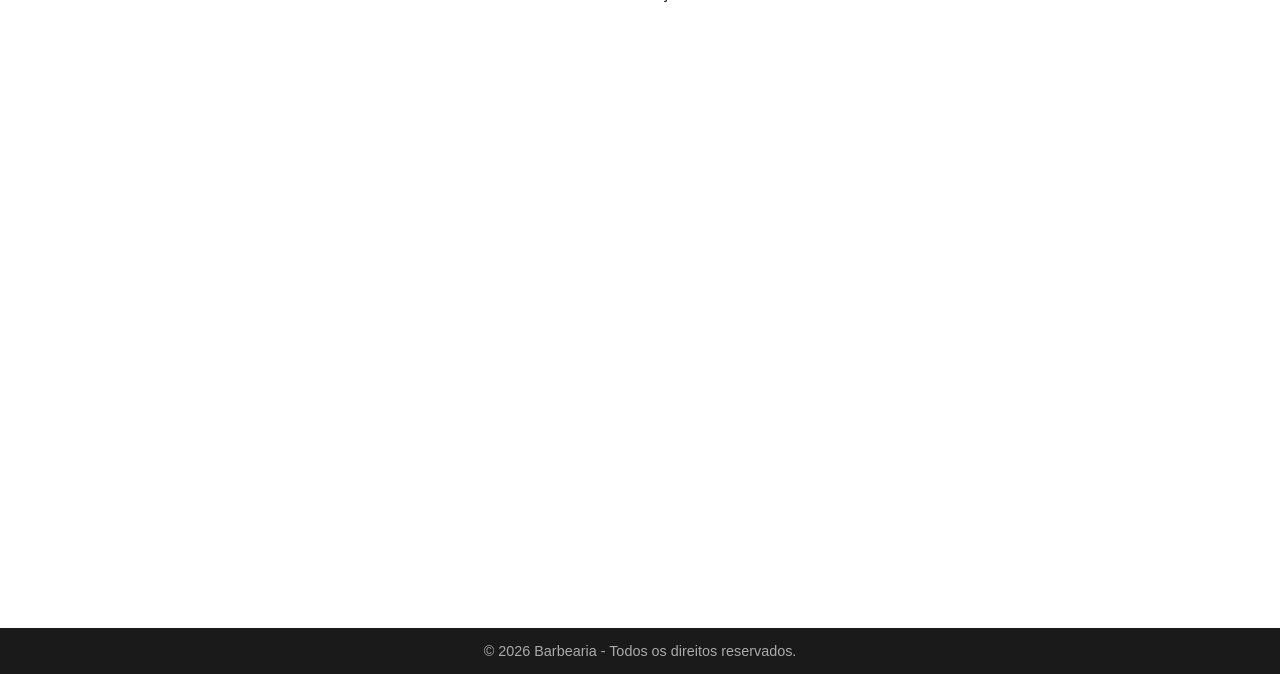
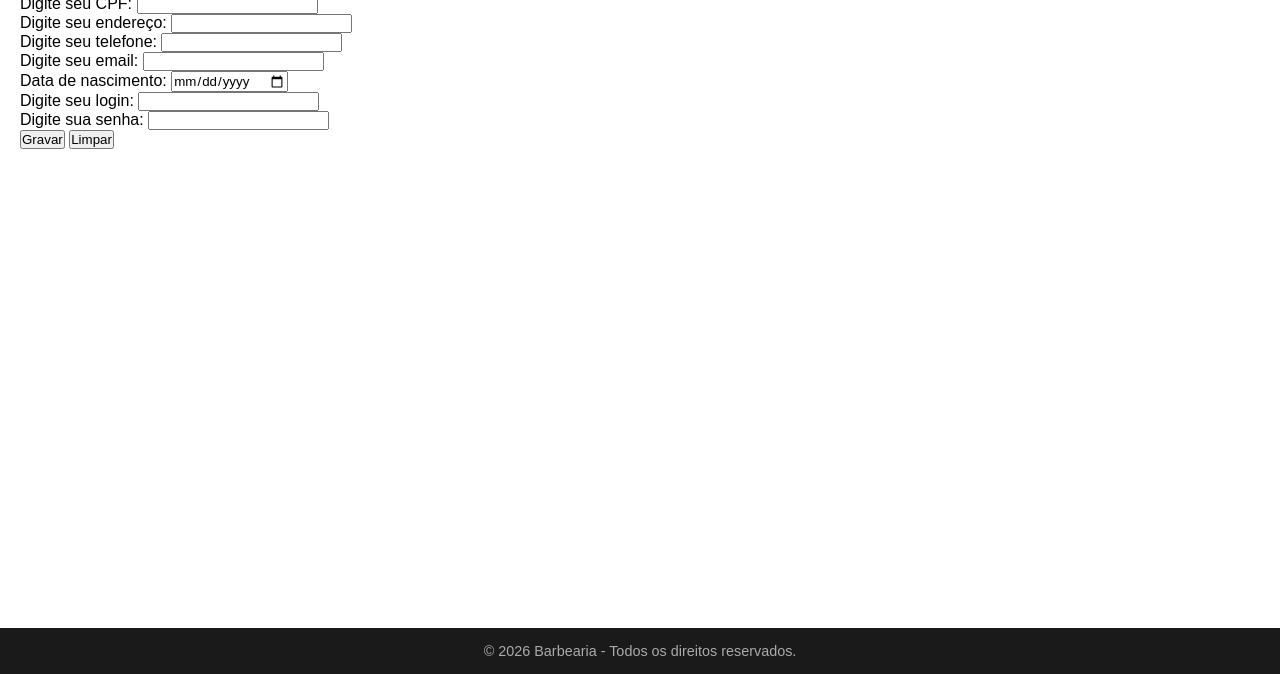
Before and after one commit to DevDocenteRafael/Projeto_html_css_Javascript, a plain HTML site: page html/contato.html in a window 1280 px wide. Shown: the part 143-817 px from the top of the page. Drawn offline with Linux system fonts and the light colour scheme.

Commit message:
formulario

```diff
--- a/html/contato.html
+++ b/html/contato.html
@@ -1,11 +1,13 @@
 <!DOCTYPE html>
 <html lang="en">
+
 <head>
     <meta charset="UTF-8">
     <meta name="viewport" content="width=device-width, initial-scale=1.0">
     <title>Contato</title>
     <link rel="stylesheet" href="../css/style.css">
 </head>
+
 <body>
 
 
@@ -33,10 +35,103 @@
 
     <!-- MAIN: Conteúdo principal da página -->
     <main>
-        <!-- DIV: Usada como container do conteúdo principal -->
-        <div class="main-container">
-            <h1>Contato</h1>
-            <p>Em construção...</p>
+        <!-- Caixa branca principal que guarda todo o conteúdo do formulário -->
+        <div class="cartao">
+
+            <!-- Bloco separado para o título principal -->
+            <div class="titulo">
+                <!-- Título de nível 2 centralizado -->
+                <h2>Cadastro de Paciente</h2>
+                <!-- Fim do bloco do título -->
+            </div>
+
+            <!-- Tag principal de formulário que junta os campos -->
+            <form>
+
+                <!-- Bloco para agrupar o rótulo e a caixa do campo Nome -->
+                <div class="campo">
+                    <!-- Texto explicativo sobre o campo Nome -->
+                    <label for="nome">Digite seu nome:</label>
+                    <!-- Caixa de digitação de texto simples para o Nome -->
+                    <input type="text" id="nome" name="nome">
+                    <!-- Fim do bloco do campo Nome -->
+                </div>
+
+                <!-- Bloco para agrupar o rótulo e a caixa do campo CPF -->
+                <div class="campo">
+                    <!-- Texto explicativo sobre o campo CPF -->
+                    <label for="cpf">Digite seu CPF:</label>
+                    <!-- Caixa de digitação de texto simples para o CPF -->
+                    <input type="text" id="cpf" name="cpf">
+                    <!-- Fim do bloco do campo CPF -->
+                </div>
+
+                <!-- Bloco para agrupar o rótulo e a caixa do campo Endereço -->
+                <div class="campo">
+                    <!-- Texto explicativo sobre o campo Endereço -->
+                    <label for="endereco">Digite seu endereço:</label>
+                    <!-- Caixa de digitação de texto simples para o Endereço -->
+                    <input type="text" id="endereco" name="endereco">
+                    <!-- Fim do bloco do campo Endereço -->
+                </div>
+
+                <!-- Bloco para agrupar o rótulo e a caixa do campo Telefone -->
+                <div class="campo">
+                    <!-- Texto explicativo sobre o campo Telefone -->
+                    <label for="telefone">Digite seu telefone:</label>
+                    <!-- Caixa de digitação específica para números de Telefone -->
+                    <input type="tel" id="telefone" name="telefone">
+                    <!-- Fim do bloco do campo Telefone -->
+                </div>
+
+                <!-- Bloco para agrupar o rótulo e a caixa do campo Email -->
+                <div class="campo">
+                    <!-- Texto explicativo sobre o campo Email -->
+                    <label for="email">Digite seu email:</label>
+                    <!-- Caixa de digitação específica para endereços de Email -->
+                    <input type="email" id="email" name="email">
+                    <!-- Fim do bloco do campo Email -->
+                </div>
+
+                <!-- Bloco para agrupar o rótulo e a caixa do campo Data de Nascimento -->
+                <div class="campo">
+                    <!-- Texto explicativo sobre o campo Data de Nascimento -->
+                    <label for="nascimento">Data de nascimento:</label>
+                    <!-- Caixa com seletor nativo de Calendário/Data -->
+                    <input type="date" id="nascimento" name="nascimento">
+                    <!-- Fim do bloco do campo Data de Nascimento -->
+                </div>
+
+                <!-- Bloco para agrupar o rótulo e a caixa do campo Login -->
+                <div class="campo">
+                    <!-- Texto explicativo sobre o campo Login -->
+                    <label for="login">Digite seu login:</label>
+                    <!-- Caixa de digitação de texto simples para o Login -->
+                    <input type="text" id="login" name="login">
+                    <!-- Fim do bloco do campo Login -->
+                </div>
+
+                <!-- Bloco para agrupar o rótulo e a caixa do campo Senha -->
+                <div class="campo">
+                    <!-- Texto explicativo sobre o campo Senha -->
+                    <label for="senha">Digite sua senha:</label>
+                    <!-- Caixa de digitação com caracteres ocultos (asteriscos/pontos) -->
+                    <input type="password" id="senha" name="senha">
+                    <!-- Fim do bloco do campo Senha -->
+                </div>
+
+                <!-- Bloco que segura e posiciona os dois botões juntos -->
+                <div class="botoes">
+                    <!-- Botão para enviar/salvar o formulário -->
+                    <button type="submit" class="btn btn-gravar">Gravar</button>
+                    <!-- Botão para limpar/resetar o formulário -->
+                    <button type="reset" class="btn btn-limpar">Limpar</button>
+                    <!-- Fim do bloco dos botões -->
+                </div>
+
+                <!-- Fim do formulário -->
+            </form>
+            <!-- Fim da caixa principal -->
         </div>
     </main>
 
@@ -49,4 +144,5 @@
     </footer>
 
 </body>
+
 </html>
```
